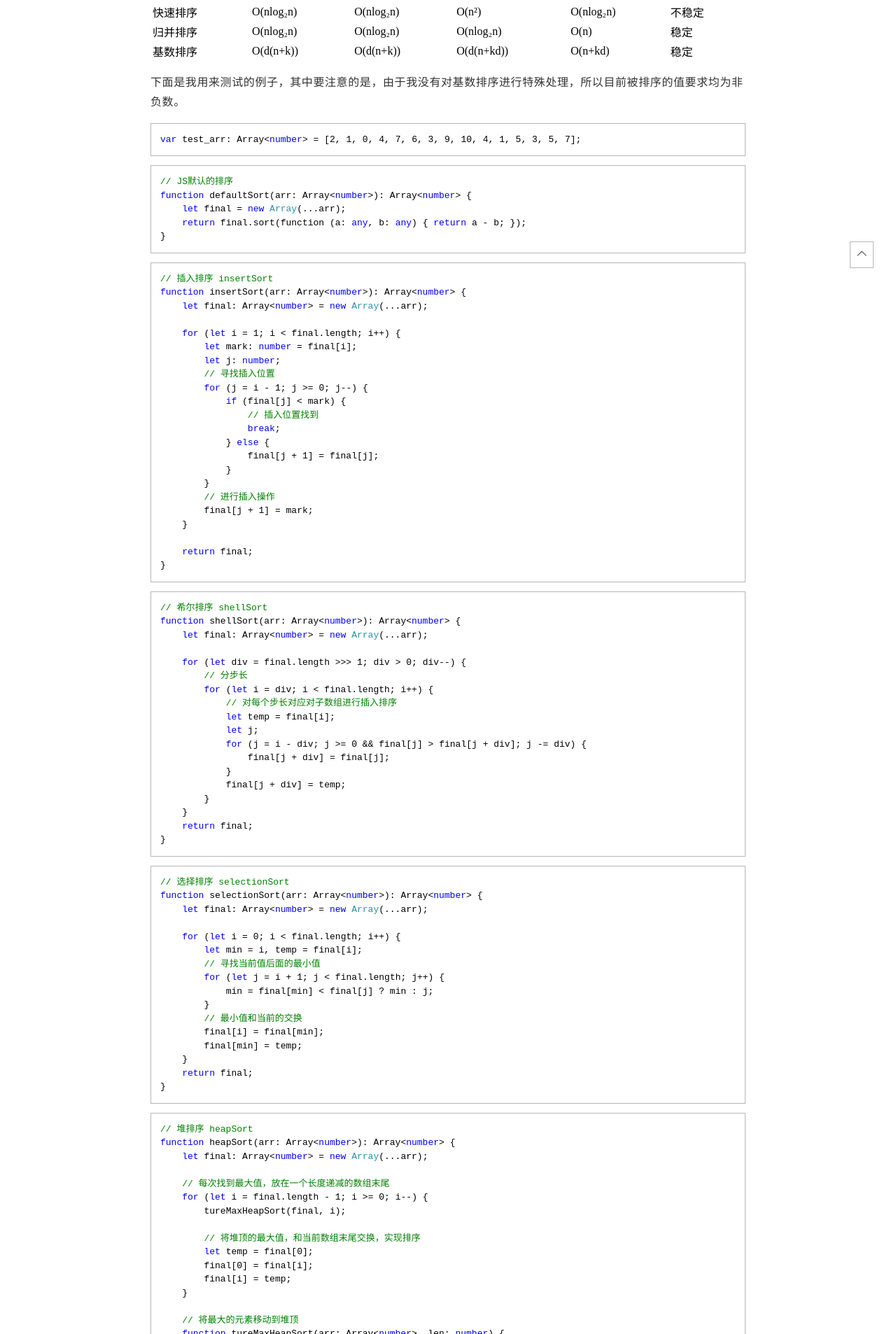
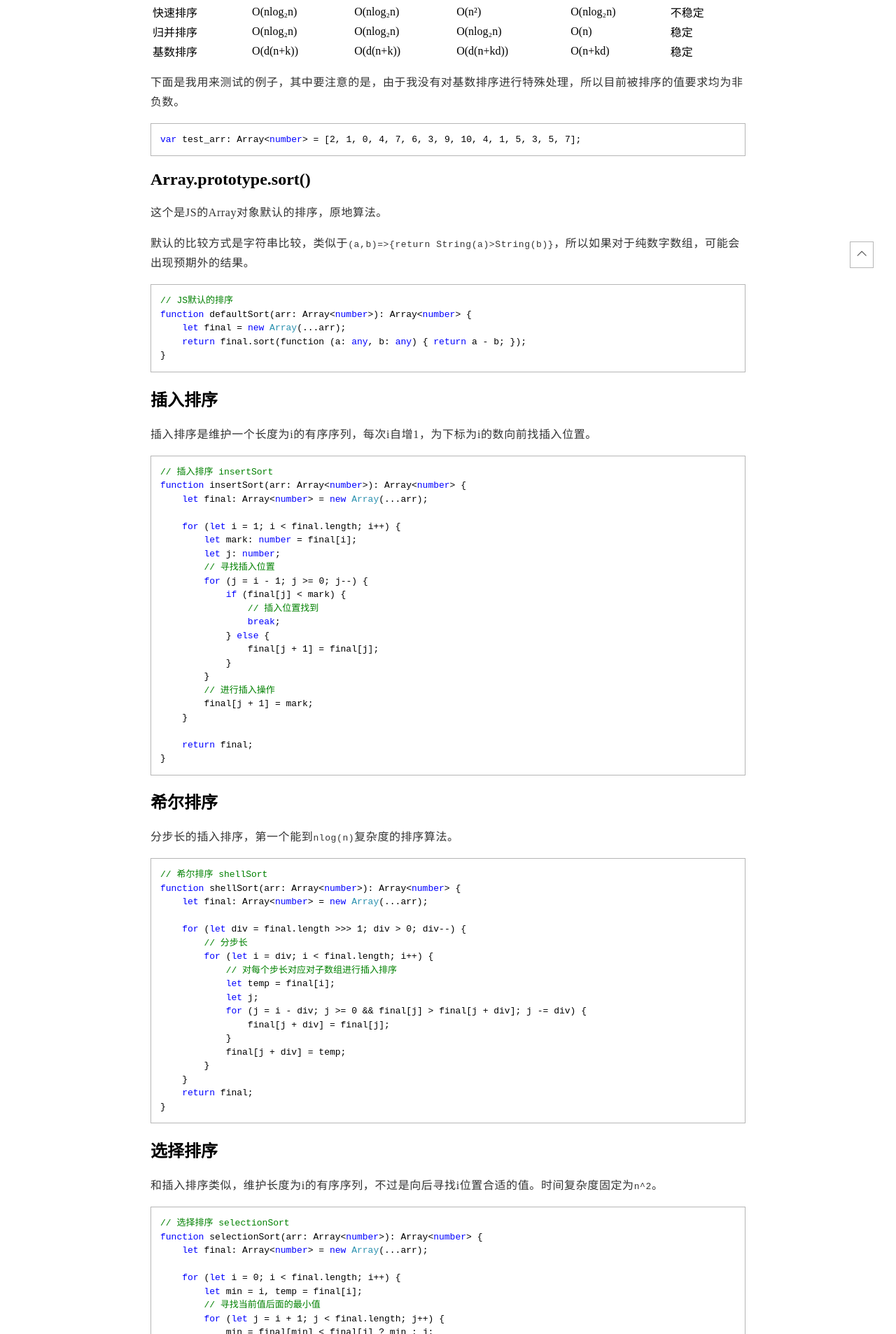
Before and after one commit to Kingfish404/Kingfish404.github.io, a Jekyll site: the page built from _posts/2021-03-22-frontend04-algorithm.md, in a window 1280 px wide. Shown: the part 487-2393 px from the top of the page at 70% size. Built offline with Jekyll 4.4.1, drawn with Linux system fonts in a browser that asks for light colours; comment, search, counter and statistics services are not loaded; some of the changed text lies outside the part shown.

Commit message:
update md

````diff
--- a/Gemfile
+++ b/Gemfile
@@ -7,7 +7,7 @@
 #
 # This will help ensure the proper Jekyll version is running.
 # Happy Jekylling!
-gem "jekyll", "~> 3.9"
+gem "jekyll", "~> 3.9.0"
 gem "kramdown-parser-gfm", "~> 1.1"
 # If you want to use GitHub Pages, remove the "gem "jekyll"" above and
 # uncomment the line below. To upgrade, run `bundle update github-pages`.
--- a/_config.yml
+++ b/_config.yml
@@ -32,13 +32,15 @@
 
 descs:
   - 在遭遇人生低谷的时候，不要灰心
-    至少曾经有人被你的魅力所吸引 曾经是，以后也会是
+    至少曾经有人被你的魅力所吸引
+    曾经是，以后也会是
   - Stay curious,stay naive. WUT. Jin Yu's Blog.
   - 竹杖芒鞋轻胜马，谁怕？ 一蓑烟雨任平生
   - 这一切都会过去
   - Hello world!
   - 前方还有很长的路要走，我们互相加油吧 一言为定
   - 心中一颗语法树 走遍天下都不怕
+  - 一个人如果不耕作，就必须写作！
 
 max_posts: 10   # the max posts num display in Home page
 
--- a/_layouts/page.html
+++ b/_layouts/page.html
@@ -19,6 +19,6 @@
         <a href="{{ site.baseurl }}{{ site.data.nav[2].url }}#{{ tag }}">{{ tag }}</a>
     </span>
     {% endfor %}
+    {{ content }}
 </div>
-{{ content }}
 {% include gitalk.html %}
--- a/_posts/2021-03-22-frontend04-algorithm.md
+++ b/_posts/2021-03-22-frontend04-algorithm.md
@@ -32,6 +32,12 @@
 var test_arr: Array<number> = [2, 1, 0, 4, 7, 6, 3, 9, 10, 4, 1, 5, 3, 5, 7];
 ```
 
+## Array.prototype.sort()
+
+这个是JS的Array对象默认的排序，原地算法。
+
+默认的比较方式是字符串比较，类似于`(a,b)=>{return String(a)>String(b)}`，所以如果对于纯数字数组，可能会出现预期外的结果。
+
 ```typescript
 // JS默认的排序
 function defaultSort(arr: Array<number>): Array<number> {
@@ -39,6 +45,10 @@
     return final.sort(function (a: any, b: any) { return a - b; });
 }
 ```
+
+## 插入排序
+
+插入排序是维护一个长度为i的有序序列，每次i自增1，为下标为i的数向前找插入位置。
 
 ```typescript
 // 插入排序 insertSort
@@ -65,6 +75,10 @@
 }
 ```
 
+## 希尔排序
+
+分步长的插入排序，第一个能到`nlog(n)`复杂度的排序算法。
+
 ```typescript
 // 希尔排序 shellSort
 function shellSort(arr: Array<number>): Array<number> {
@@ -85,6 +99,9 @@
     return final;
 }
 ```
+## 选择排序
+
+和插入排序类似，维护长度为i的有序序列，不过是向后寻找i位置合适的值。时间复杂度固定为`n^2`。
 
 ```typescript
 // 选择排序 selectionSort
@@ -104,6 +121,9 @@
     return final;
 }
 ```
+## 堆排序
+
+维护一个树结构的最小堆或者最大堆，每次取堆顶即可。
 
 ```typescript
 // 堆排序 heapSort
@@ -142,6 +162,10 @@
 }
 ```
 
+## 冒泡排序
+
+典型的算法。
+
 ```typescript
 // 冒泡排序 bubbleSort
 function bubbleSort(arr: Array<number>): Array<number> {
@@ -166,6 +190,10 @@
     return final;
 }
 ```
+
+## 快速排序
+
+分而治之的排序，每次用一个值分出两个集合，再对子集合进行分类，直到最小。
 
 ```typescript
 // 快速排序，quickSort
@@ -203,6 +231,9 @@
     return final;
 }
 ```
+## 归并排序
+
+分治算法，每次都得到两个子有序序列，再合并。
 
 ```typescript
 // 归并排序 merginSort
@@ -245,6 +276,10 @@
     return trueMerginSort(final, 0, final.length - 1);
 }
 ```
+
+## 基数排序
+
+非常类似桶排序，每对根据同一个位对上的值进行排序，最后合并。
 
 ```typescript
 // 基数排序 radixSort
@@ -289,9 +324,12 @@
 }
 ```
 
-## 测试函数
+## 测试
 
 ```typescript
+
+var test_arr: Array<number> = [2, 1, 0, 4, 7, 6, 3, 9, 10, 4, 1, 5, 3, 5, 7];
+
 console.log('test arr:', test_arr, test_arr.length);
 
 console.log('defaultSort', defaultSort(test_arr));
--- a/_sass/main.scss
+++ b/_sass/main.scss
@@ -49,12 +49,14 @@
         .underline{
             width: 100%;
             height: 2px;
+            visibility: hidden;
             transition: 0.25s all;
             background-color: black;
             transform: scale(0);
         }
     }
     span:hover .underline{
+        visibility: visible;
         transform: scale(1);
     }
 }
@@ -144,6 +146,7 @@
     #desc{
         border-radius: 0.5em;
         padding: 0.5em;
+        max-width: 325px;
     }
 
     .main{
````
Also changed, not shown: pages/link.md (+1 -0 lines).
